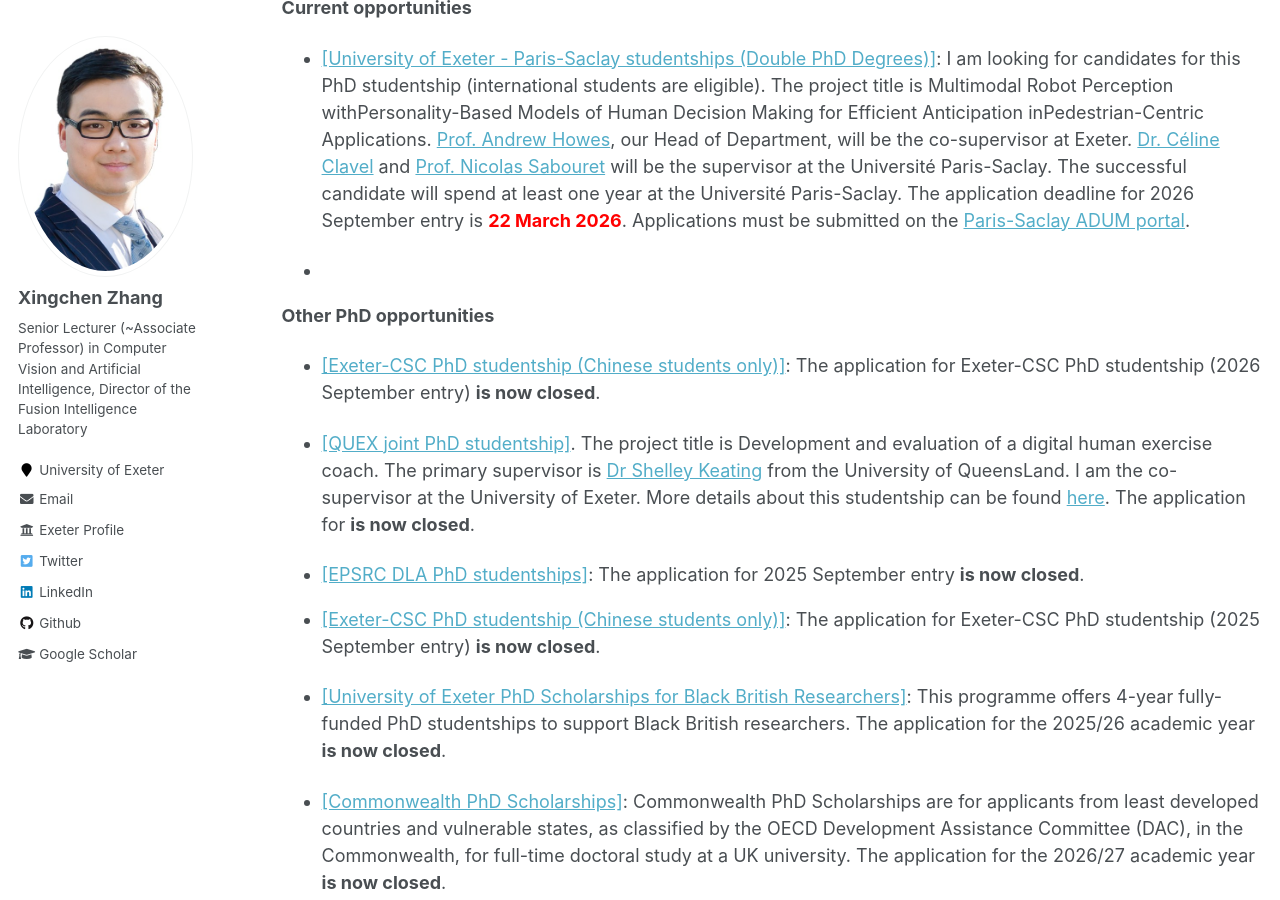
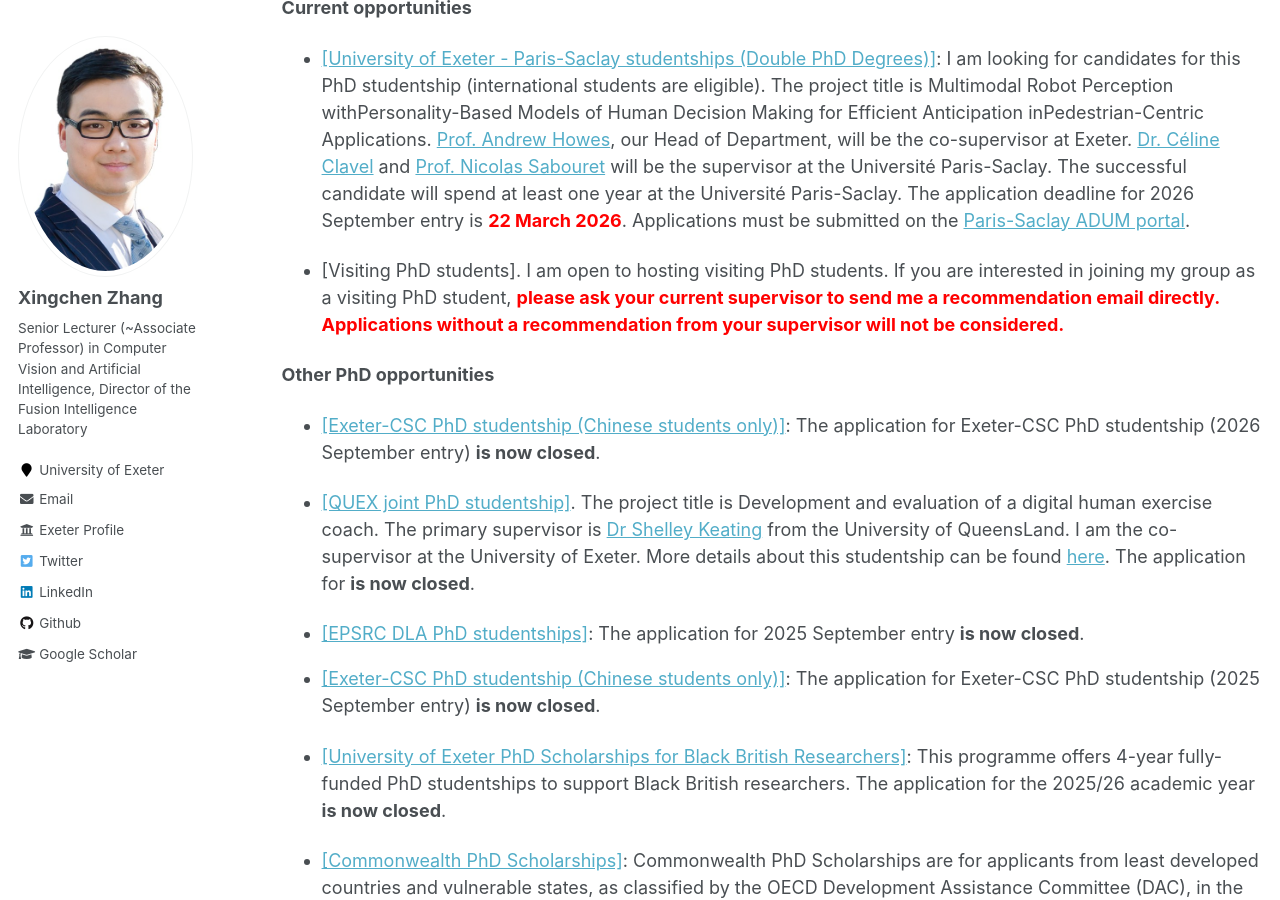
Before and after one commit to xingchenzhang/xingchenzhang.github.io, a Jekyll site: the page built from _pages/opportunities.md, in a window 1280 px wide and 900 px high, scrolled down 341 px. Built offline with Jekyll 4.4.1, drawn with Linux system fonts in a browser that asks for light colours.

Commit message:
update bio and workshop website

```diff
--- a/_pages/opportunities.md
+++ b/_pages/opportunities.md
@@ -16,7 +16,7 @@ PhD Opportunities
 
 - [[University of Exeter - Paris-Saclay studentships (Double PhD Degrees)]](https://www.exeter.ac.uk/study/pg-research/funding/phdfunding/paris-saclay/): I am looking for candidates for this PhD studentship (international students are eligible). The project title is Multimodal Robot Perception withPersonality-Based Models of Human Decision Making for Efficient Anticipation inPedestrian-Centric Applications. [Prof. Andrew Howes](https://experts.exeter.ac.uk/41016-andrew-howes), our Head of Department, will be the co-supervisor at Exeter. [Dr. Céline Clavel](https://clavelcel.wixsite.com/monsite) and [Prof. Nicolas Sabouret](https://perso.limsi.fr/sabouret/) will be the supervisor at the Université Paris-Saclay. The successful candidate will spend at least one year at the Université Paris-Saclay. The application deadline for 2026 September entry is **<span style="color: red;"> 22 March 2026</span>**. Applications must be submitted on the [Paris-Saclay ADUM portal](https://adum.fr/as/ed/voirproposition.pl?site=PSaclay&matricule_prop=70347&langue=en).
 
-- [Visiting PhD students]: I am open to hosting visiting PhD students. If you are interested in joining my group as a visiting PhD student, **<span style="color: red;">please ask your current supervisor to send me a recommendation email directly. Applications without a recommendation from your supervisor will not be considered. </span>**
+- [Visiting PhD students]. I am open to hosting visiting PhD students. If you are interested in joining my group as a visiting PhD student, **<span style="color: red;">please ask your current supervisor to send me a recommendation email directly. Applications without a recommendation from your supervisor will not be considered. </span>**
 
 
 **Other PhD opportunities**
```
Also changed, not shown: _pages/about.md (+1 -1 lines).
